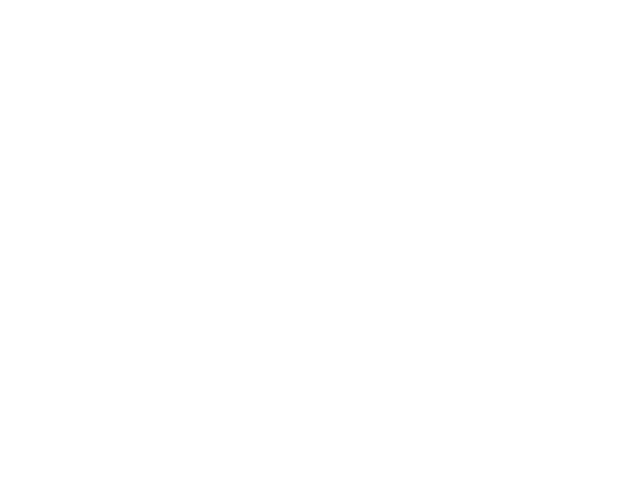
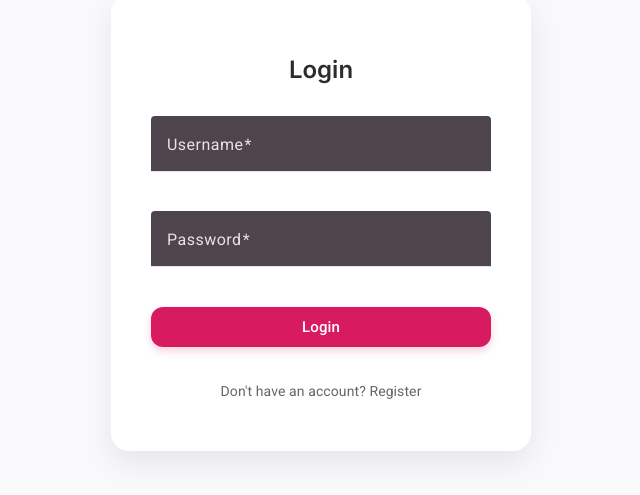
Before and after one commit to Iulia-Tipeiu/MPI_Catalog, an Angular app in the folder client/: page /login in a window 1280 px wide. Before the commit this address led to /. Shown: the part 177-672 px from the top of the page, without its empty margins (319-959 px from the left). Built offline with nearby package versions, Linux system fonts and the light colour scheme.

Commit message:
Implemented student dashboard (#15)
Co-authored-by: Ana Iulia Tipeiu <iulia_tipeiu@trimble.com>

```diff
--- a/client/src/app/app.routes.ts
+++ b/client/src/app/app.routes.ts
@@ -2,12 +2,12 @@ import { Routes } from '@angular/router';
 import { GradeEntryComponent } from './classManagment/grade-entry/grade-entry.component';
 
 export const APP_ROUTES: Routes = [
-  // { path: '', redirectTo: 'login', pathMatch: 'full' },
-  // {
-  //   path: '',
-  //   loadChildren: () =>
-  //     import('./auth/auth.routes').then(m => m.AUTH_ROUTES)
-  // },
-  // { path: '**', redirectTo: 'login' },
+  { path: '', redirectTo: 'login', pathMatch: 'full' },
+  {
+    path: '',
+    loadChildren: () =>
+      import('./auth/auth.routes').then(m => m.AUTH_ROUTES)
+  },
+  { path: '**', redirectTo: 'login' },
   { path: 'grades', component: GradeEntryComponent },
 ];
--- a/client/src/app/auth/auth.routes.ts
+++ b/client/src/app/auth/auth.routes.ts
@@ -2,9 +2,11 @@ import { Routes } from '@angular/router';
 import { LoginComponent } from './login/login.component';
 import { RegisterComponent } from './register/register.component';
 import { ProfileComponent } from './profile/profile.component';
+import { StudentDashboardComponent } from './student-dashboard/student-dashboard.component';
 
 export const AUTH_ROUTES: Routes = [
   { path: 'login', component: LoginComponent },
   { path: 'register', component: RegisterComponent },
   { path: 'profile', component: ProfileComponent },
+  { path: 'student', component: StudentDashboardComponent},
 ];
--- /dev/null
+++ b/client/src/app/auth/student-dashboard/student-dashboard.component.css
@@ -0,0 +1,131 @@
+:host {
+  display: flex;
+  justify-content: center;
+  align-items: center;
+  min-height: 100vh;
+  background: #f9f9fb;
+  font-family: 'Inter', 'Segoe UI', Roboto, sans-serif;
+}
+
+mat-card {
+  width: 100%;
+  max-width: 700px;
+  padding: 2.5rem;
+  border-radius: 18px;
+  box-shadow: 0 12px 30px rgba(0, 0, 0, 0.1);
+  background-color: #ffffff;
+  transition: transform 0.3s ease;
+}
+
+mat-card:hover {
+  transform: translateY(-5px);
+}
+
+h2 {
+  margin-bottom: 2.5rem;
+  font-size: 28px;
+  font-weight: 600;
+  color: #2c2c2c;
+  text-align: center;
+  letter-spacing: 0.5px;
+}
+
+h3 {
+  margin-top: 2rem;
+  font-size: 20px;
+  color: #444;
+  font-weight: 500;
+  margin-bottom: 1rem;
+  letter-spacing: 0.5px;
+}
+
+mat-list-item {
+  font-size: 16px;
+  padding: 1rem 0;
+  border-bottom: 1px solid #eee;
+  color: #555;
+  transition: background-color 0.2s ease;
+}
+
+mat-list-item:hover {
+  background-color: #f1f1f1;
+}
+
+mat-divider {
+  margin: 2rem 0;
+  border-color: #eee;
+}
+
+button[mat-raised-button] {
+  width: 100%;
+  padding: 0.75rem;
+  font-weight: 500;
+  border-radius: 12px;
+  text-transform: none;
+  font-size: 16px;
+  background-color: #d81b60;
+  color: white;
+  transition: background-color 0.25s ease, transform 0.15s ease;
+  box-shadow: 0 4px 8px rgba(216, 27, 96, 0.2);
+}
+
+button[mat-raised-button]:hover {
+  background-color: #ad1457;
+  transform: translateY(-1px);
+  box-shadow: 0 6px 12px rgba(216, 27, 96, 0.25);
+}
+
+button[mat-button] {
+  text-transform: none;
+  font-weight: 400;
+  font-size: 14px;
+  color: #666;
+  transition: color 0.2s ease;
+}
+
+button[mat-button]:hover {
+  color: #d81b60;
+}
+
+.redirect-button {
+  display: flex;
+  justify-content: center;
+  margin-top: 2rem;
+  margin-bottom: 1rem;
+}
+
+.mat-list-item .mat-line {
+  font-weight: 500;
+  color: #333;
+}
+
+.mat-list-item .mat-line small {
+  color: #888;
+  font-size: 13px;
+}
+
+.course-card {
+  margin-top: 1.5rem;
+  padding: 1.25rem;
+  border-radius: 12px;
+  background-color: #f9f9fb;
+  box-shadow: 0 4px 8px rgba(0, 0, 0, 0.05);
+  transition: transform 0.3s ease, box-shadow 0.3s ease;
+}
+
+.course-card:hover {
+  transform: translateY(-3px);
+  box-shadow: 0 6px 12px rgba(0, 0, 0, 0.1);
+}
+
+.course-card h3 {
+  font-size: 18px;
+  color: #333;
+}
+
+.course-card p {
+  color: #777;
+  font-size: 14px;
+  line-height: 1.5;
+  margin-top: 0.5rem;
+}
--- /dev/null
+++ b/client/src/app/auth/student-dashboard/student-dashboard.component.html
@@ -0,0 +1,40 @@
+<div class="dashboard-container">
+  <mat-card>
+    <h2>Student Dashboard</h2>
+
+    <section>
+      <h3>Your Courses</h3>
+      <mat-list>
+        <mat-list-item *ngFor="let course of courses">
+          {{ course.course_name }}
+        </mat-list-item>
+      </mat-list>
+    </section>
+
+    <mat-divider></mat-divider>
+
+    <section>
+      <h3>Your Assignments</h3>
+      <mat-list>
+        <mat-list-item *ngFor="let assignment of assignments">
+          {{ assignment.title }} ({{ assignment.course_name }})
+        </mat-list-item>
+      </mat-list>
+    </section>
+
+    <mat-divider></mat-divider>
+
+    <section>
+      <h3>Your Grades</h3>
+      <mat-list>
+        <mat-list-item *ngFor="let grade of grades">
+          Assignment ID: {{ grade.assignment_id }} – Score: {{ grade.score }}
+        </mat-list-item>
+      </mat-list>
+    </section>
+
+    <div class="redirect-button">
+      <button mat-button (click)="goToProfile()">Go to Profile</button>
+    </div>
+  </mat-card>
+</div>
--- /dev/null
+++ b/client/src/app/auth/student-dashboard/student-dashboard.component.ts
@@ -0,0 +1,51 @@
+import { CommonModule } from '@angular/common';
+import { Component } from '@angular/core';
+import { ReactiveFormsModule, FormsModule } from '@angular/forms';
+import { MatButtonModule } from '@angular/material/button';
+import { MatCardModule } from '@angular/material/card';
+import { MatDividerModule } from '@angular/material/divider';
+import { MatFormFieldModule } from '@angular/material/form-field';
+import { MatInputModule } from '@angular/material/input';
+import { MatListModule } from '@angular/material/list';
+import { Router } from '@angular/router';
+
+@Component({
+  selector: 'app-student-dashboard',
+  imports: [CommonModule,
+    ReactiveFormsModule,
+    FormsModule,
+    MatFormFieldModule,
+    MatInputModule,
+    MatCardModule,
+    MatButtonModule,
+    MatListModule,
+    MatDividerModule,],
+  templateUrl: './student-dashboard.component.html',
+  styleUrls: ['./student-dashboard.component.css']
+})
+export class StudentDashboardComponent {
+  studentId = 'mock-student-123';
+
+  constructor(private router: Router){}
+  courses = [
+    { id: 'course1', course_name: 'Mathematics 101' },
+    { id: 'course2', course_name: 'Introduction to Physics' },
+    { id: 'course3', course_name: 'English Literature' }
+  ];
+
+  assignments = [
+    { id: 'a1', title: 'Algebra Homework', course_name: 'Mathematics 101' },
+    { id: 'a2', title: 'Newton’s Laws Essay', course_name: 'Introduction to Physics' },
+    { id: 'a3', title: 'Poetry Analysis', course_name: 'English Literature' }
+  ];
+
+  grades = [
+    { assignment_id: 'a1', score: 95.5 },
+    { assignment_id: 'a2', score: 88 },
+    { assignment_id: 'a3', score: 91 }
+  ];
+
+  goToProfile() {
+    this.router.navigate(['/profile']);
+  }
+}
```
Also changed, not shown: 1 other file (tests, documents, lock files or other folders).
